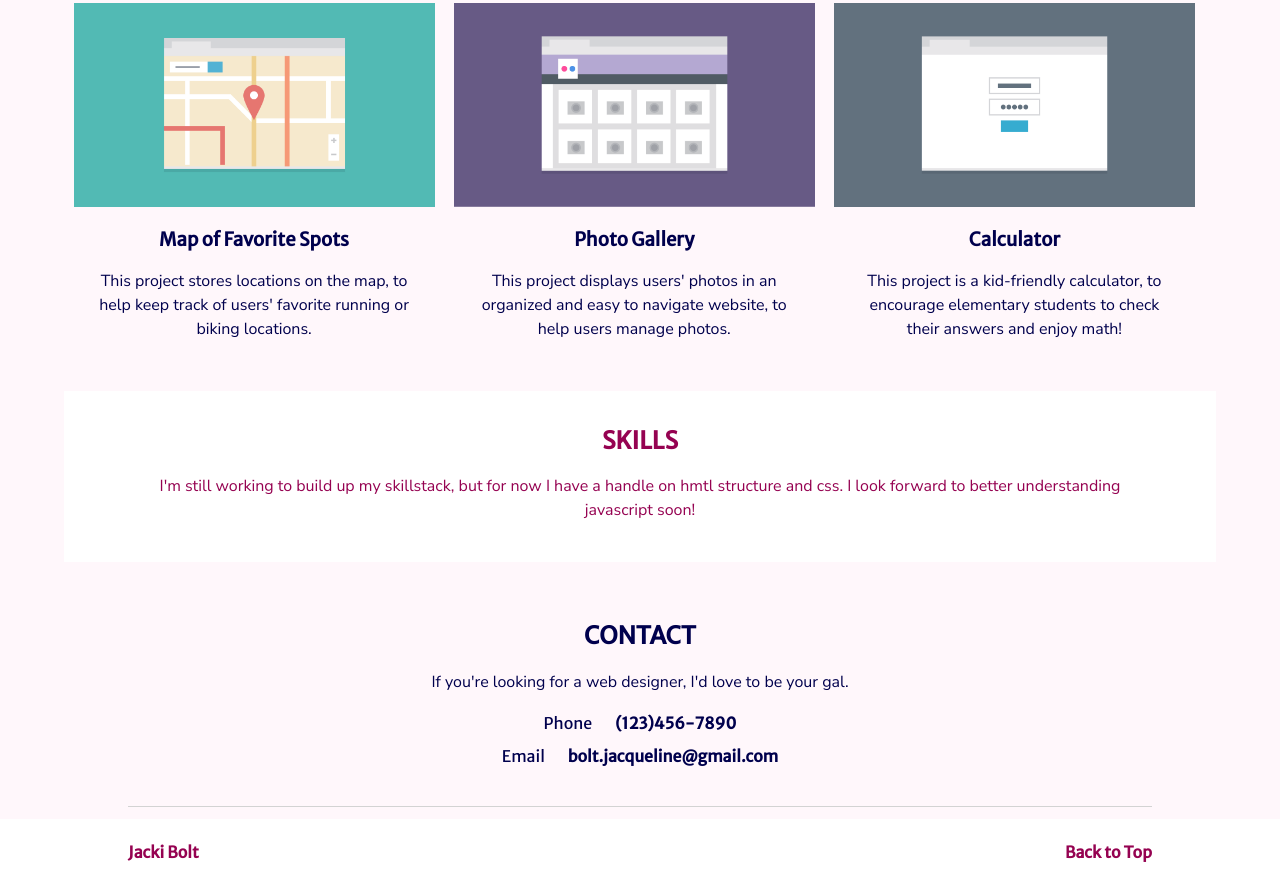
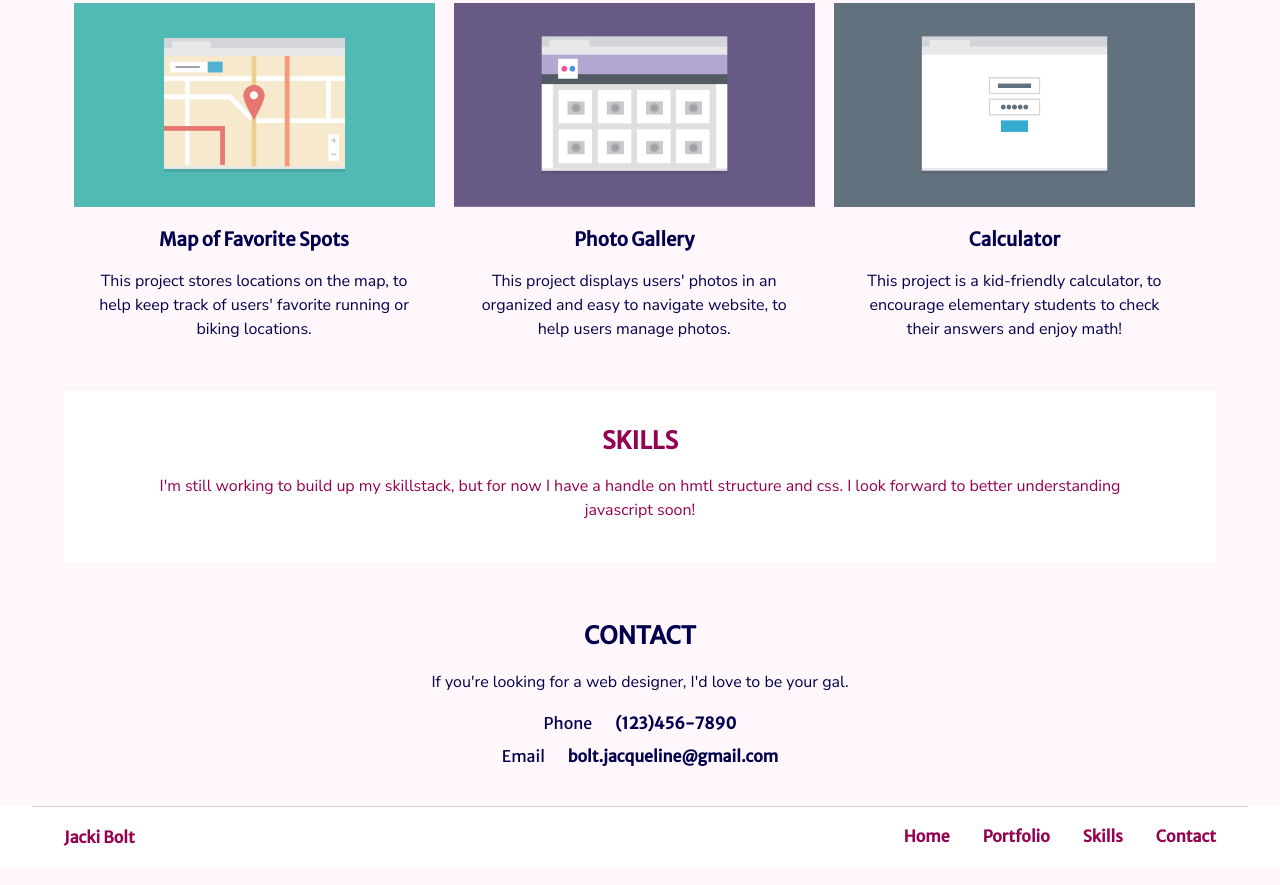
Before and after one commit to jackibolt/Project-2-Responsive-Design, a plain HTML site: page index.html in a window 1280 px wide. Shown: the part 914-1799 px from the top of the page. Drawn offline with Linux system fonts and the light colour scheme.

Commit message:
Nav Fixes

```diff
--- a/styles/styles.css
+++ b/css/styles.css
@@ -59,7 +59,6 @@ p {
 }
 
 .nav {
-  list-style: none;
   text-transform: uppercase;
 }
 
@@ -139,46 +138,51 @@ p {
 
 /*  footer styles  */
 
+footer {
+  background: white;
+  font-weight: 900;
+  color: #950251;
+}
+
 .line {
   border-bottom: 1px solid lightgrey;
-  width: 80%;
+  width: 95%;
   margin: auto;
 }
 
-.footer {
-  background: white;
-  margin-top: 12px;
-  padding:8px 0;
-  font-weight: 900;
+.f-wrap {
+  width: 90%;
+  margin: auto;
+}
+
+.f-wrap::after {
+ content: "";
+ clear: both;
+ display: table;
+}
+
+#name {
+ float: left;
 }
 
 .foot {
-  display: flex;
-  justify-content: space-between;
+ float: right;
+}
+
+.f-nav {
+ display: none;
+}
+
+
+.f-link a{
   color: #950251;
 }
 
-.foot li {
-  width: 50%;
+.f-link a:hover {
+  color: #00004d;
 }
 
-#name {
-  text-align: left;
-  padding-left: 10%;
-}
 
-#link {
-  text-align: right;
-  padding-right: 10%;
-}
-
-#link a{
-  color: #950251;
-}
-
-#link a:hover {
-  color: #00004d;
-}
 
 /*   MEDIA QUERIES   */
 
@@ -235,6 +239,22 @@ p {
     width: 95%;
   }
 
+  .foot {
+    margin-top: 20px;
+  }
+
+  .foot li {
+      padding-left: 30px;
+  }
+
+  .f-nav {
+    display: inline-block;
+  }
+
+  #link {
+    display: none;
+  }
+
 }
 
 @media (min-width: 1024px) {
--- a/index.html
+++ b/index.html
@@ -4,15 +4,15 @@
   <meta charset="utf-8">
   <title>Responsive Design Portfolio</title>
   <meta name="viewport" content="width=device-width, initial-scale=1">
-  <link rel="stylesheet" href="styles/normalize.css">
-  <link rel="stylesheet" href="styles/styles.css">
+  <link rel="stylesheet" href="css/normalize.css">
+  <link rel="stylesheet" href="css/styles.css">
   <link href="https://fonts.googleapis.com/css?family=Merriweather+Sans" rel="stylesheet">
   <link href="https://fonts.googleapis.com/css?family=Nunito+Sans" rel="stylesheet">
 </head>
 
   <body>
 
-    <header><a id="home"></a>
+    <header>
       <div class="container">
         <h1 class="name">Jacki Bolt</h1>
         <nav>
@@ -99,12 +99,16 @@
 
     <footer>
       <div class='line'></div>
-      <div class="footer">
-        <ul class="foot">
-          <li id="name">Jacki Bolt</li>
-          <li id="link"><a href="#home">Back to Top</a></li>
-        </ul>
-      </div>
+        <div class="f-wrap">
+          <h4 id="name">Jacki Bolt</h4>
+          <ul class="foot">
+            <li id="link" class="f-link"><a href="#top">Back to Top</a></li>
+            <li class="f-nav f-link"><a href="#top">Home</li>
+            <li class="f-nav f-link"><a href="#portfolio">Portfolio</li>
+            <li class="f-nav f-link"><a href="#skills">Skills</li>
+            <li class="f-nav f-link"><a href="#contact">Contact</li>
+          </ul>
+        </div>
     </footer>
 
   </body>
```
Also changed, not shown: css/normalize.css (renamed from styles/normalize.css), 3 other files.
